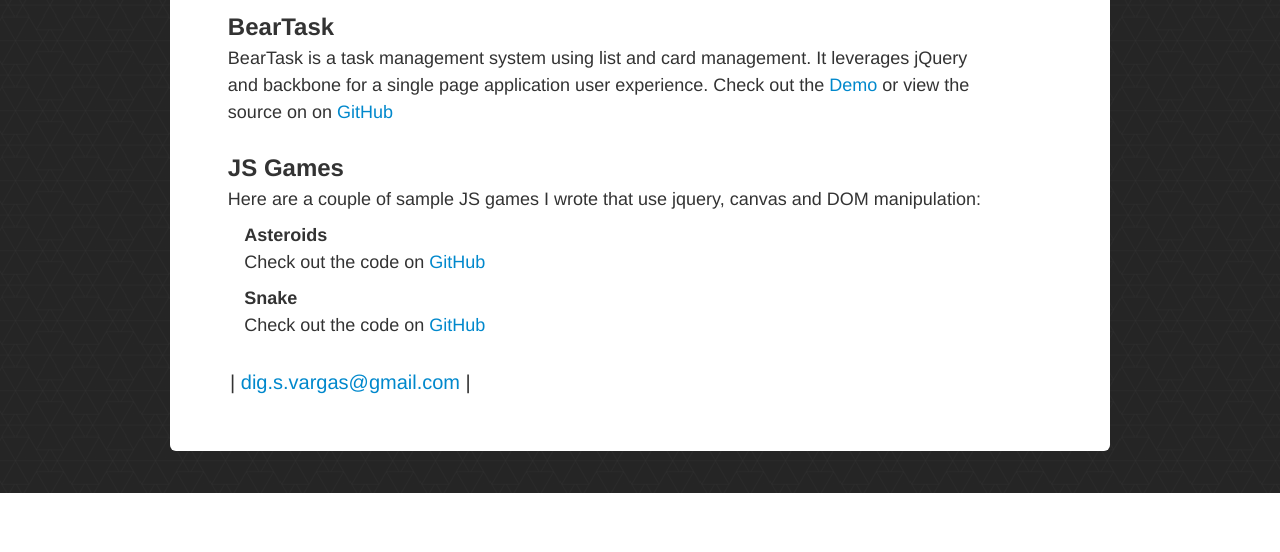
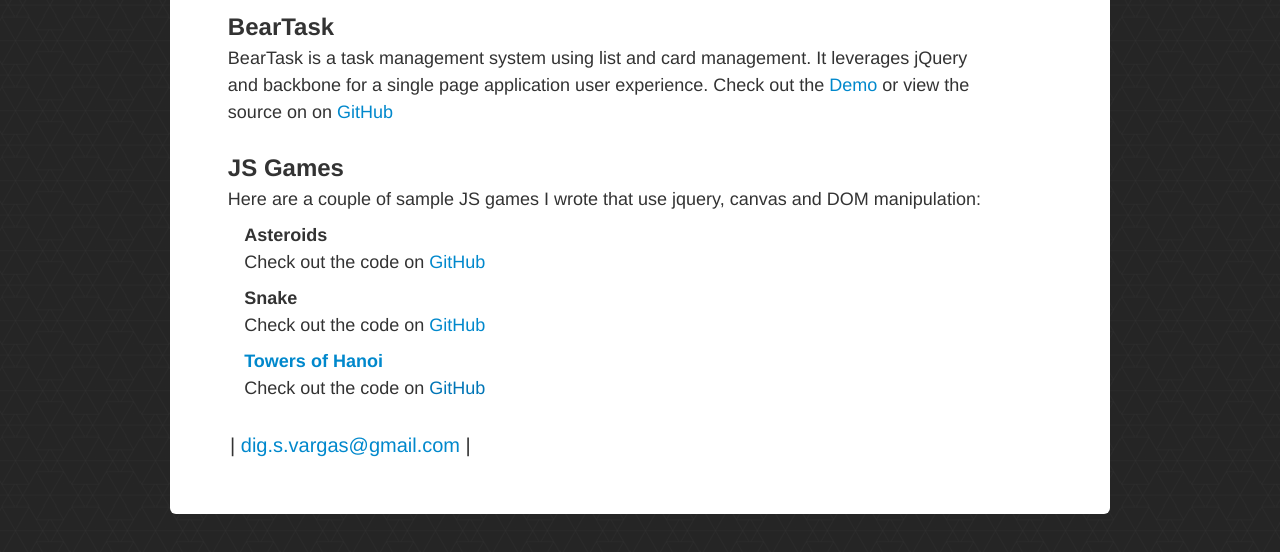
Before and after one commit to thedig/thedig.github.io, a plain HTML site: page index.html in a window 1280 px wide. Shown: the part 754-1306 px from the top of the page. Before the commit the page ends 1247 px from the top, so only its background shows below. Drawn offline with nearby package versions, Linux system fonts and the light colour scheme.

Commit message:
Adds Towers of Hanoi

```diff
--- a/index.html
+++ b/index.html
@@ -86,6 +86,9 @@
 
 							<h3>Snake</h3>
 							<p>Check out the code on <a target="blank" href="https://github.com/thedig/">GitHub</a></p>
+
+							<h3><a href="http://digtowerhanoi.herokuapp.com/">Towers of Hanoi</a></h3>
+							<p>Check out the code on <a target="blank" href="">GitHub</a></p>
 						</div>
 					</div>
 					<!-- <div class="span11 offset1">
```
